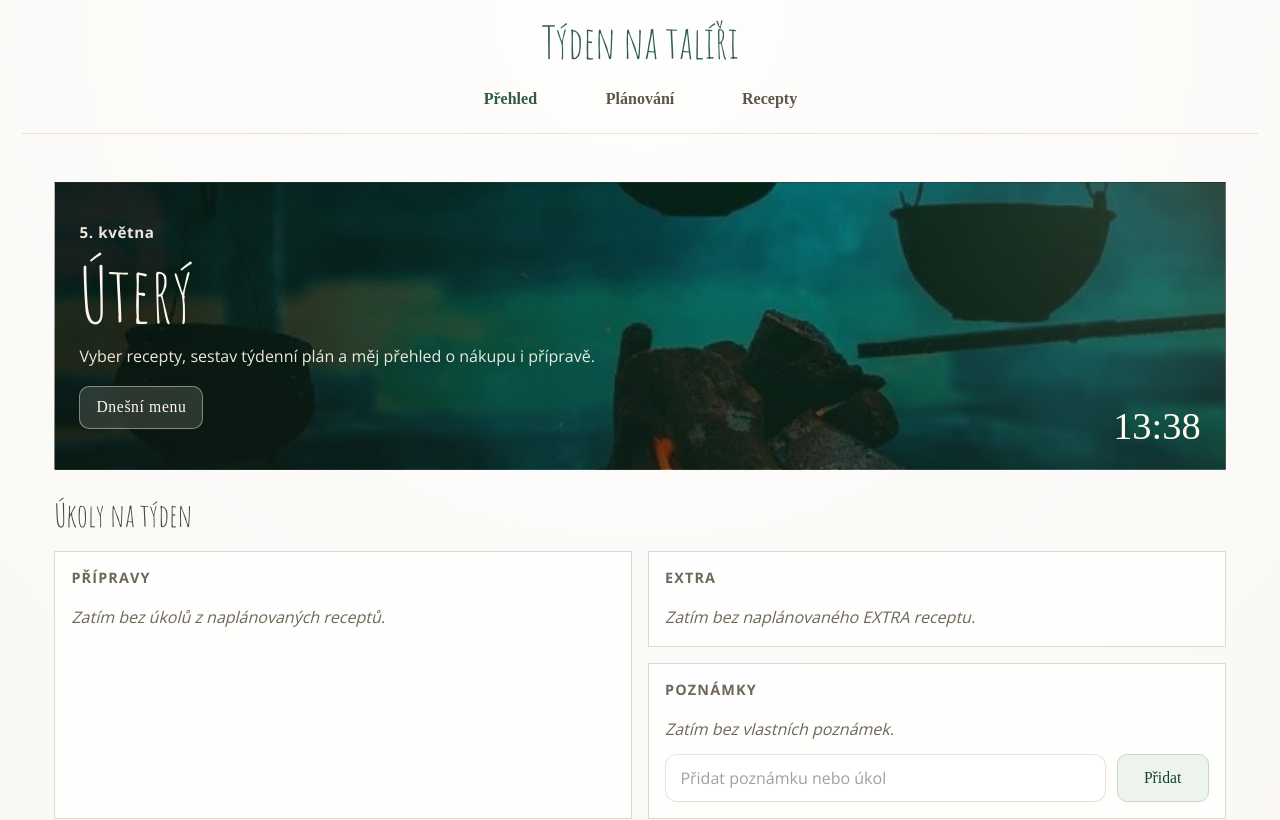
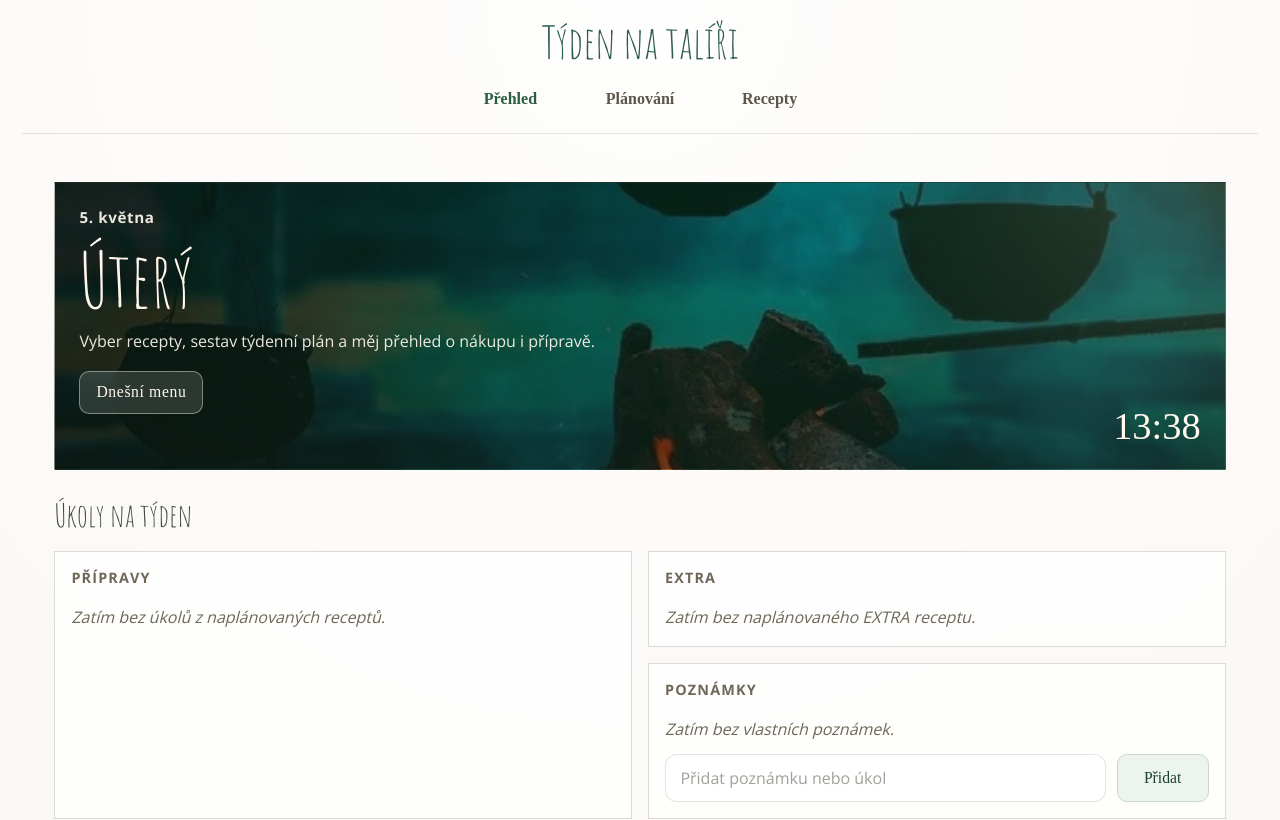
Before and after one commit to icirova/menu-planner, a React (Vite) app: page / in a window 1280 px wide. Shown: the top 820 px of the page. Built offline with nearby package versions, Linux system fonts and the light colour scheme; a web font is replaced by a local one.

Commit message:
Align overview hero content

```diff
--- a/src/pages/HomePage/style.css
+++ b/src/pages/HomePage/style.css
@@ -24,7 +24,7 @@
 }
 
 .home-page__heroContent {
-  align-content: center;
+  align-content: start;
   min-height: 100%;
 }
 
```
